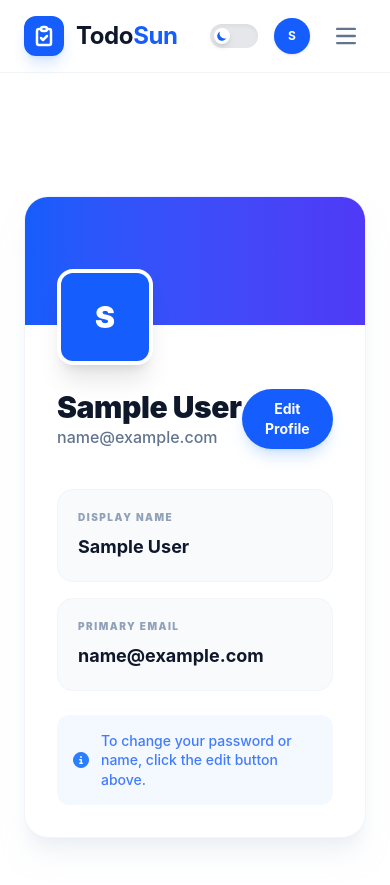
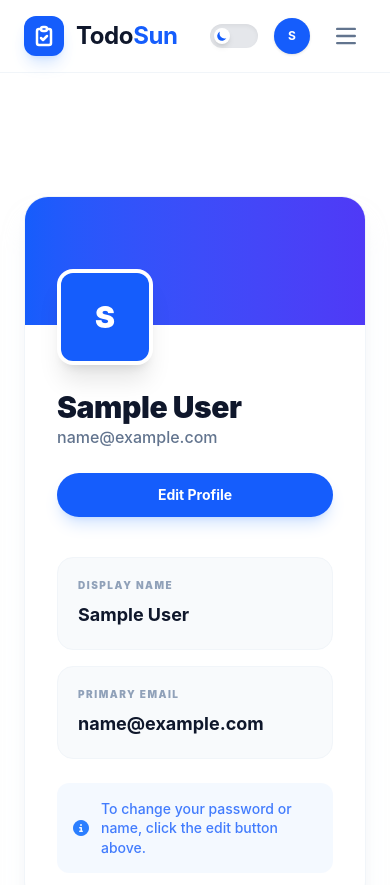
Before and after one commit to YB122/Todo-App-React, a React (Vite) app: page /profile in a window 390 px wide. Shown: the top 885 px of the page. Built offline with nearby package versions, Linux system fonts and the light colour scheme; sample sign-in values are in the browser's storage.

Commit message:
fix: make profile header and edit button responsive on all screens

```diff
--- a/src/component/Profile/Profile.jsx
+++ b/src/component/Profile/Profile.jsx
@@ -94,17 +94,17 @@ export default function Profile() {
         </div>
 
         <div className="pt-16 px-8 pb-8">
-          <div className="flex items-center justify-between mb-10">
+          <div className="flex flex-col md:flex-row md:items-center justify-between gap-6 mb-10">
             <div>
-               <h2 className="text-3xl font-black text-slate-900 dark:text-white tracking-tight truncate max-w-xs md:max-w-md" title={userData.name}>
+               <h2 className="text-3xl font-black text-slate-900 dark:text-white tracking-tight break-words" title={userData.name}>
                 {userData.name}
               </h2>
-              <p className="text-slate-500 dark:text-slate-400 font-medium">{userData.email}</p>
+              <p className="text-slate-500 dark:text-slate-400 font-medium break-all">{userData.email}</p>
             </div>
             {!isEditing && (
               <button
                 onClick={() => setIsEditing(true)}
-                className="bg-blue-600 text-white font-bold rounded-full shadow-lg shadow-blue-500/20 hover:bg-blue-700 hover:scale-[1.02] active:scale-[0.98] transition-all py-2.5! px-5! text-sm! dark:bg-blue-600 dark:hover:bg-blue-700 dark:shadow-blue-900/20"
+                className="w-full md:w-auto bg-blue-600 text-white font-bold rounded-full shadow-lg shadow-blue-500/20 hover:bg-blue-700 hover:scale-[1.02] active:scale-[0.98] transition-all py-3 px-8 text-sm dark:bg-blue-600 dark:hover:bg-blue-700 dark:shadow-blue-900/20"
               >
                 Edit Profile
               </button>
```
Also changed, not shown: 4 other files (tests, documents, lock files or other folders).
